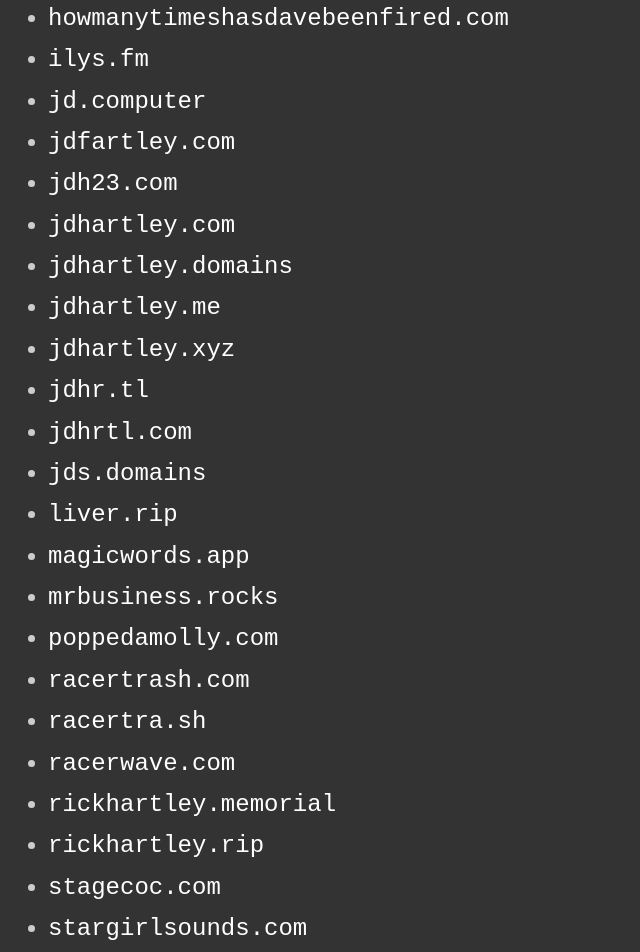
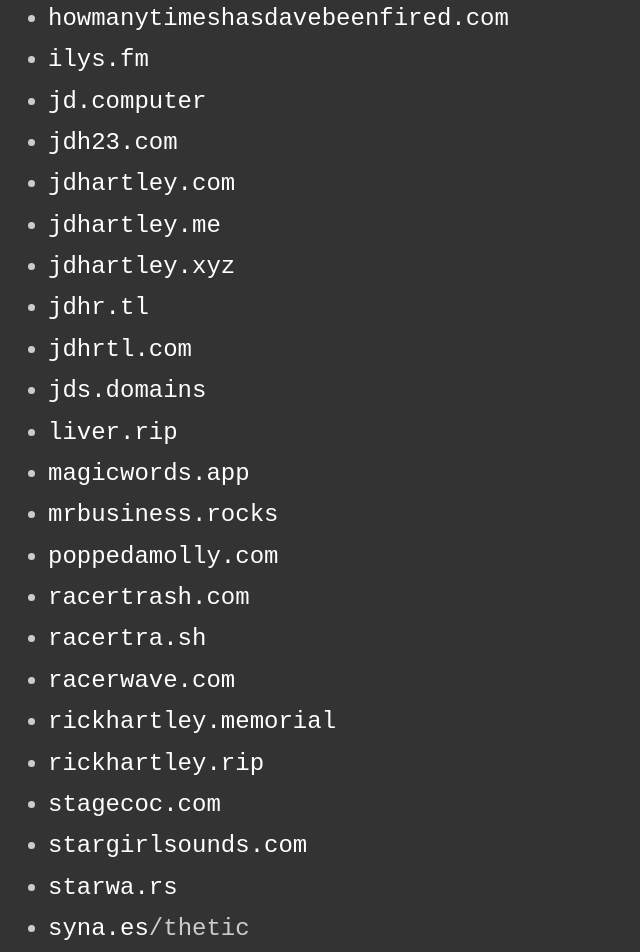
Before and after one commit to jdhartley/jds.domains, a plain HTML site: page index.html in a window 1280 px wide. Shown: the part 420-1372 px from the top of the page, without its empty margins (0-640 px from the left). Drawn offline with Linux system fonts and the light colour scheme.

Commit message:
Update index.html

```diff
--- a/index.html
+++ b/index.html
@@ -27,13 +27,11 @@
         <li><a href="http://binaural.ai" target="_blank" rel="noreferrer noopener">binaural.ai</a></li>
         <li><a href="http://elliepitts.com" target="_blank" rel="noreferrer noopener">elliepitts.com</a></li>
         <li><a href="http://hashtag.biz" target="_blank" rel="noreferrer noopener">hashtag.biz</a></li>
-        <li><a href="https://howmanytimeshasdavebeenfired.com" target="_blank" rel="noreferrer noopener">how&ZeroWidthSpace;many&ZeroWidthSpace;times&ZeroWidthSpace;has&ZeroWidthSpace;dave&ZeroWidthSpace;been&ZeroWidthSpace;fired.com</a></li>
+        <li><a href="https://howmanytimeshasdavebeenfired.com" target="_blank" rel="noreferrer noopener">how<wbr>many<wbr>times<wbr>has<wbr>dave<wbr>been<wbr>fired.com</a></li>
         <li><a href="http://ilys.fm" target="_blank" rel="noreferrer noopener">ilys.fm</a></li>
         <li><a href="http://jd.computer" target="_blank" rel="noreferrer noopener">jd.computer</a></li>
-        <li><a href="https://jdfartley.com" target="_blank" rel="noreferrer noopener">jdfartley.com</a></li>
         <li><a href="http://jdh23.com" target="_blank" rel="noreferrer noopener">jdh23.com</a></li>
         <li><a href="https://jdhartley.com" target="_blank" rel="noreferrer noopener">jdhartley.com</a></li>
-        <li><a href="http://jdhartley.domains" target="_blank" rel="noreferrer noopener">jdhartley.domains</a></li>
         <li><a href="https://jdhartley.me" target="_blank" rel="noreferrer noopener">jdhartley.me</a></li>
         <li><a href="http://jdhartley.xyz" target="_blank" rel="noreferrer noopener">jdhartley.xyz</a></li>
         <li><a href="https://jdhr.tl" target="_blank" rel="noreferrer noopener">jdhr.tl</a></li>
@@ -50,6 +48,7 @@
         <li><a href="http://rickhartley.rip" target="_blank" rel="noreferrer noopener">rickhartley.rip</a></li>
         <li><a href="https://stagecoc.com" target="_blank" rel="noreferrer noopener">stagecoc.com</a></li>
         <li><a href="https://stargirlsounds.com" target="_blank" rel="noreferrer noopener">stargirlsounds.com</a></li>
+        <li><a href="https://starwa.rs" target="_blank" rel="noreferrer noopener">starwa.rs</a></li>
         <li><a href="http://syna.es" target="_blank" rel="noreferrer noopener">syna.es<span>/thetic</span></a></li>
         <li><a href="https://terminal.watch" target="_blank" rel="noreferrer noopener">terminal.watch</a></li>
     </ul>
```
